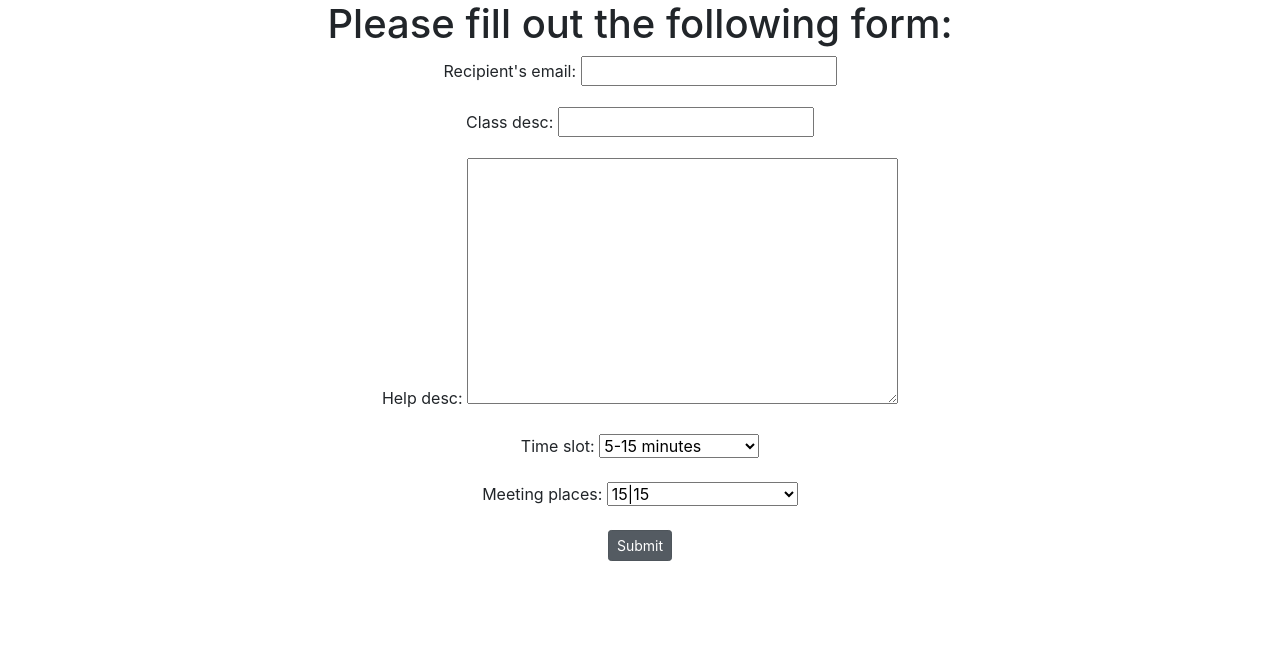
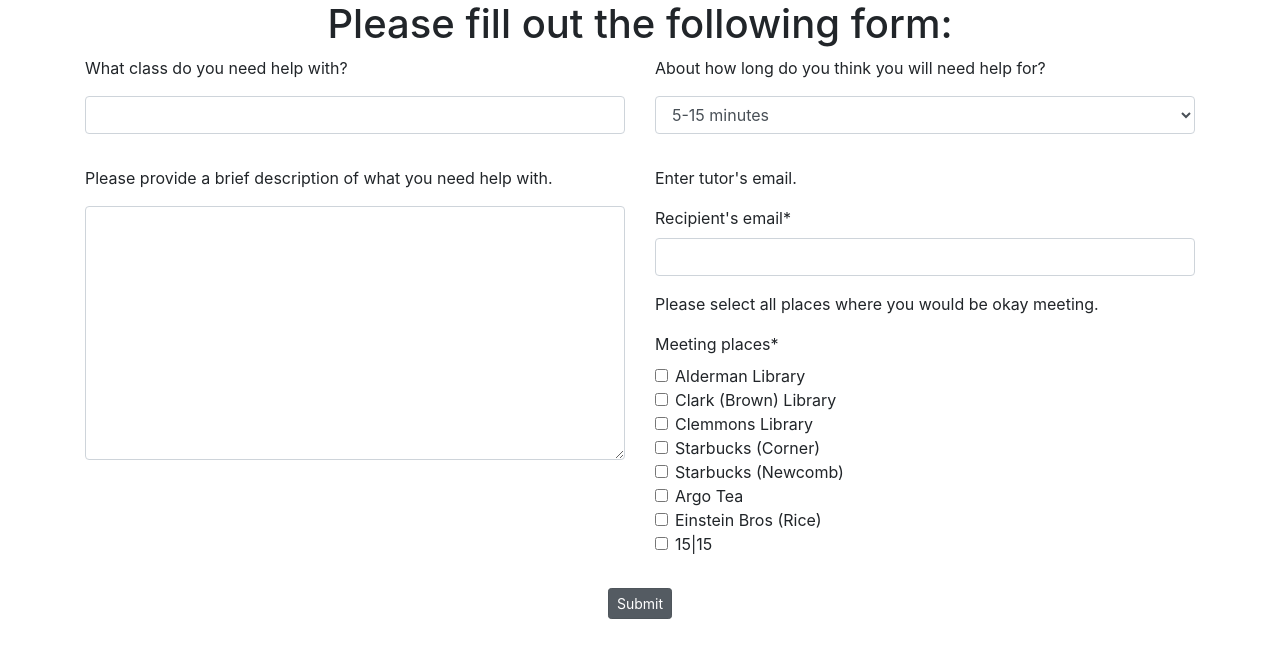
Before and after one commit to belengrimaldi/CS3240-QuickTutor, a Django app: page /filloutsheet in a window 1280 px wide. Shown: the top 658 px of the page. Run offline with Django 3.2, Linux system fonts and the light colour scheme; some libraries are stand-ins or nearby versions.

Commit message:
fill out form complete

```diff
--- a/user/forms.py
+++ b/user/forms.py
@@ -5,6 +5,16 @@ from user.models import Profile
 from django import forms
 from user.models import Fill_Out_Sheet
 
+MEETING_PLACES = (
+    ("Alderman Library","Alderman Library"),
+    ("Clark (Brown) Library","Clark (Brown) Library"),
+    ("Clemmons Library","Clemmons Library"),
+    ("Starbucks (Corner)", "Starbucks (Corner)"),
+    ("Starbucks (Newcomb)", "Starbucks (Newcomb)"),
+    ("Argo Tea", "Argo Tea"),
+    ("Einstein Bros (Rice)", "Einstein Bros (Rice)"),
+    ("15|15", "15|15"),
+)
 
 class UserForm(forms.ModelForm):
     class Meta:
@@ -18,6 +28,18 @@ class ProfileUpdateForm(forms.ModelForm):
 
 class FillOutSheetForm(forms.ModelForm):
     recipient = forms.EmailField(label="Recipient's email",max_length=200)
+    meeting_places = forms.MultipleChoiceField(
+        required=True,
+        widget = forms.CheckboxSelectMultiple,
+        choices = MEETING_PLACES,
+    )
     class Meta:
         model = Fill_Out_Sheet
-        fields = ('recipient','class_desc','help_desc','time_slot', 'meeting_places',)
+        fields = ('recipient','class_desc','help_desc','time_slot','meeting_places')
+        labels = {
+            "class_desc":"",
+            "help_desc":"",
+            "time_slot":"",
+            "meeting_places":"",
+            "recipient":"",
+        }
--- a/user/models.py
+++ b/user/models.py
@@ -15,31 +15,33 @@ TIMESLOT_OPTIONS = (
 )
 
 MEETING_PLACES = (
-    ("1","Alderman Library"),
-    ("2","Clark (Brown) Library"),
-    ("3","Clemmons Library"),
-    ("4", "Starbucks (Corner)"),
-    ("5", "Starbucks (Newcomb)"),
-    ("6", "Argo Tea"),
-    ("7", "Einstein Bros (Rice)"),
-    ("8", "15|15"),
+    ("Alderman Library","Alderman Library"),
+    ("Clark (Brown) Library","Clark (Brown) Library"),
+    ("Clemmons Library","Clemmons Library"),
+    ("Starbucks (Corner)", "Starbucks (Corner)"),
+    ("Starbucks (Newcomb)", "Starbucks (Newcomb)"),
+    ("Argo Tea", "Argo Tea"),
+    ("Einstein Bros (Rice)", "Einstein Bros (Rice)"),
+    ("15|15", "15|15"),
 )
+
 class Fill_Out_Sheet(models.Model):
+    has_tutor_accepted = models.BooleanField(default=False)
+    has_tutor_rejected = models.BooleanField(default=True)
     sender = models.ForeignKey(User, related_name="sender", on_delete=models.CASCADE)
     receiver = models.ForeignKey(User, related_name="receiver", on_delete=models.CASCADE)
     class_desc = models.CharField(max_length=30, blank=True)
     help_desc = models.TextField(max_length=100, blank=True)
+    meeting_places = models.CharField(
+        max_length = 200,
+        choices = MEETING_PLACES,
+        default = "15|15",
+    )
     time_slot = models.CharField(
         max_length=20,
         choices = TIMESLOT_OPTIONS,
         default = '1'
         )
-    meeting_places = models.CharField(
-        max_length=40,
-        choices = MEETING_PLACES,
-        default='8'
-    )
-
     def __str__(self):
         return self.class_desc
 
--- a/user/templates/filloutsheet.html
+++ b/user/templates/filloutsheet.html
@@ -3,19 +3,39 @@
 {% load static %}
 {% load crispy_forms_tags %}
 {% block content %}
+
 <head>
     <title>Request Tutor</title>
 </head>
+
 <body>
 
-        <div class = "text-center" id="{{tutor.user}}">
+    <div class="text-center" id="{{tutor.user}}">
         <h1>Please fill out the following form:</h1>
     </div>
     <form method="post" nonvalidate>
         {% csrf_token %}
-        <div class = "text-center">
-             {{ form.as_p }}
+        <div class="row d-flex justify-content-center">
+            <div class="form-group col-md-6">
+                <p class="text-left">What class do you need help with?</p>
+                {{ form.class_desc|as_crispy_field }}
             </div>
+            <div class="form-group col-md-6">
+                <p class="text-left">About how long do you think you will need help for?</p>
+                {{ form.time_slot|as_crispy_field }}
+            </div>
+            <div class="form-group col-md-6">
+                <p class="text-left">Please provide a brief description of what you need help with.</p>
+                {{ form.help_desc|as_crispy_field }}
+            </div>
+            <div class="form-group col-md-6">
+                <p class="text-left">Enter tutor's email.</p>
+                {{ form.recipient|as_crispy_field }}
+                <p class="text-left">Please select all places where you would be okay meeting.</p>
+                {{ form.meeting_places|as_crispy_field }}
+            </div>
+        </div>
+
         <div class = "text-center">
         <button type="submit" class="btn btn-secondary btn-sm active">Submit</button>
         </div>
@@ -23,8 +43,15 @@
 
     {% endblock %}
 
-        <script src="https://code.jquery.com/jquery-3.2.1.slim.min.js" integrity="sha384-KJ3o2DKtIkvYIK3UENzmM7KCkRr/rE9/Qpg6aAZGJwFDMVNA/GpGFF93hXpG5KkN" crossorigin="anonymous"></script>
-        <script src="https://cdnjs.cloudflare.com/ajax/libs/popper.js/1.12.9/umd/popper.min.js" integrity="sha384-ApNbgh9B+Y1QKtv3Rn7W3mgPxhU9K/ScQsAP7hUibX39j7fakFPskvXusvfa0b4Q" crossorigin="anonymous"></script>
-        <script src="https://maxcdn.bootstrapcdn.com/bootstrap/4.0.0/js/bootstrap.min.js" integrity="sha384-JZR6Spejh4U02d8jOt6vLEHfe/JQGiRRSQQxSfFWpi1MquVdAyjUar5+76PVCmYl" crossorigin="anonymous"></script>
+    <script src="https://code.jquery.com/jquery-3.2.1.slim.min.js"
+        integrity="sha384-KJ3o2DKtIkvYIK3UENzmM7KCkRr/rE9/Qpg6aAZGJwFDMVNA/GpGFF93hXpG5KkN"
+        crossorigin="anonymous"></script>
+    <script src="https://cdnjs.cloudflare.com/ajax/libs/popper.js/1.12.9/umd/popper.min.js"
+        integrity="sha384-ApNbgh9B+Y1QKtv3Rn7W3mgPxhU9K/ScQsAP7hUibX39j7fakFPskvXusvfa0b4Q"
+        crossorigin="anonymous"></script>
+    <script src="https://maxcdn.bootstrapcdn.com/bootstrap/4.0.0/js/bootstrap.min.js"
+        integrity="sha384-JZR6Spejh4U02d8jOt6vLEHfe/JQGiRRSQQxSfFWpi1MquVdAyjUar5+76PVCmYl"
+        crossorigin="anonymous"></script>
 </body>
+
 </html>
--- a/user/templates/gethelp.html
+++ b/user/templates/gethelp.html
@@ -48,8 +48,8 @@
                         </div>
                         <div class="modal-footer">
                         <button type="button" class="btn btn-secondary" data-dismiss="modal">Close</button>
-
-                        <a href="/filloutsheet/" data-target="#{{tutor.user}}">Send Request</a>
+                        <a href="/filloutsheet/" class="btn btn-secondary" role="button">Submit Request</a>
+                        <!--a href="/filloutsheet/" data-target="#{{tutor.user}}">Send Request</a> -->
                     </div>
                     </div>
                 </div>
--- a/user/templates/home.html
+++ b/user/templates/home.html
@@ -38,7 +38,6 @@
                 </div>
             </div>
         </div>
-
 
         <!-- <div class="row justify-content-center">
             <div class="col-md-6 listView">
--- a/user/views.py
+++ b/user/views.py
@@ -17,6 +17,8 @@ from django.contrib import messages
 
 @login_required
 def Home(request):
+    accepted_appoint = Fill_Out_Sheet.objects.filter(sender = request.user).filter(has_tutor_accepted=True)
+    rejected_appoint = Fill_Out_Sheet.objects.filter(sender = request.user).filter(has_tutor_rejected=True)
     return render(request, 'home.html')
 
 
@@ -26,13 +28,14 @@ def filloutform(request):
         if form.is_valid():
             receiver_ob = User.objects.get(
                 email=form.cleaned_data['recipient'])
+
             formContent = Fill_Out_Sheet(
                 sender=request.user,
                 receiver=receiver_ob,
                 class_desc=form.cleaned_data['class_desc'],
                 help_desc=form.cleaned_data['help_desc'],
                 time_slot=form.cleaned_data['time_slot'],
-                meeting_places=form.cleaned_data['meeting_places'],
+                meeting_places=form.cleaned_data['meeting_places']
             )
             formContent.save()
             return redirect('filloutsheet.html')
@@ -57,12 +60,12 @@ def GetHelp(request):
 def SeeProfile(request):
     return render(request, 'profile.html')
 
-
 @login_required
 def GiveHelp(request):
     received = Fill_Out_Sheet.objects.filter(receiver=request.user)
     context = {'received':received,}
     return render(request, 'givehelp.html', context)
+
 
 # @login_required
 # def Tutee(request):
```
Also changed, not shown: user/templates/givehelp.html (+33 -38 lines), user/migrations/0017_auto_20200329_1335.py (added), user/migrations/0018_remove_fill_out_sheet_meeting_places.py (added), user/migrations/0019_fill_out_sheet_meeting_places.py (added). Lines whose indentation alone changed are shown as unchanged.
